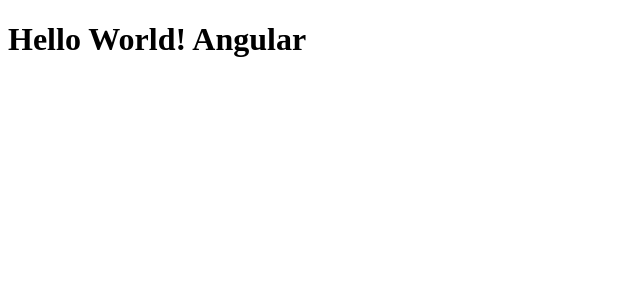
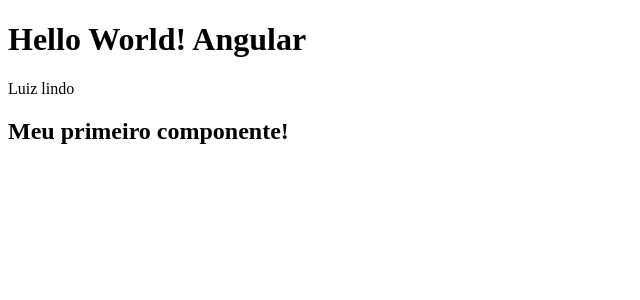
Before and after one commit to luizhakan/angular, an Angular app in the folder hello-world/: page / in a window 1280 px wide. Shown: the top 300 px of the page, without its empty margins (0-640 px from the left). Built offline with nearby package versions, Linux system fonts and the light colour scheme.

Commit message:
Criando componentes

```diff
--- a/hello-world/src/app/app.component.html
+++ b/hello-world/src/app/app.component.html
@@ -1 +1,4 @@
 <h1>Hello World! Angular</h1>
+<p>Luiz lindo</p>
+
+<app-first-component></app-first-component>
--- a/hello-world/src/app/app.module.ts
+++ b/hello-world/src/app/app.module.ts
@@ -3,10 +3,12 @@
 
 import { AppRoutingModule } from './app-routing.module';
 import { AppComponent } from './app.component';
+import { FirstComponentComponent } from './components/first-component/first-component.component';
 
 @NgModule({
   declarations: [
-    AppComponent
+    AppComponent,
+    FirstComponentComponent
   ],
   imports: [
     BrowserModule,
--- /dev/null
+++ b/hello-world/src/app/components/first-component/first-component.component.html
@@ -0,0 +1 @@
+<h2>Meu primeiro componente!</h2>
--- a/hello-world/src/index.html
+++ b/hello-world/src/index.html
@@ -2,7 +2,7 @@
 <html lang="en">
 <head>
   <meta charset="utf-8">
-  <title>HelloWorld</title>
+  <title>Curso Angular</title>
   <base href="/">
   <meta name="viewport" content="width=device-width, initial-scale=1">
   <link rel="icon" type="image/x-icon" href="favicon.ico">
```
Also changed, not shown: hello-world/src/app/components/first-component/first-component.component.ts (added, +10 -0 lines), hello-world/src/app/components/first-component/first-component.component.css (added), 1 other file (tests, documents, lock files or other folders).
